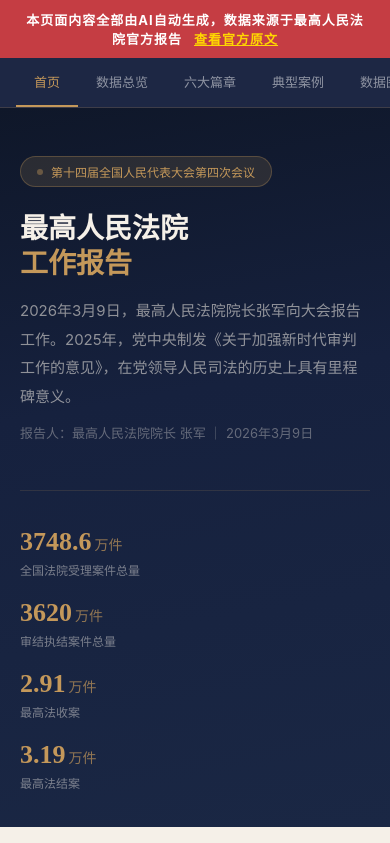
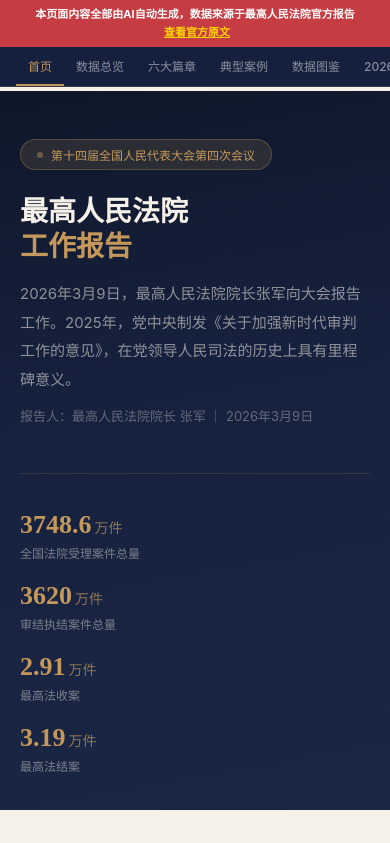
Before and after one commit to luozhibing02-ctrl/court-report-2026, a plain HTML site: page index.html in a window 390 px wide. Shown: the top 843 px of the page. Drawn offline with Linux system fonts and the light colour scheme; a web font is replaced by a local one.

Commit message:
Fix iPhone mobile header overlap with compact styles and safe-area

```diff
--- a/index.html
+++ b/index.html
@@ -28,15 +28,17 @@
   /* Fixed Header Wrapper */
   .fixed-header {
     position: fixed; top: 0; left: 0; right: 0; z-index: 10000;
+    padding-top: env(safe-area-inset-top, 0px);
+    background: var(--navy);
   }
 
   /* AI Banner */
   .ai-banner {
     background: var(--red); color: #fff; text-align: center;
-    padding: 10px 24px; font-size: 13px; font-weight: 700;
-    letter-spacing: 1px;
+    padding: 8px 16px; font-size: 12px; font-weight: 700;
+    letter-spacing: 0.5px; line-height: 1.6;
   }
-  .ai-banner a { color: #FFD700; margin-left: 8px; }
+  .ai-banner a { color: #FFD700; margin-left: 4px; white-space: nowrap; }
 
   /* Nav - sits right below banner inside wrapper */
   .nav-bar {
@@ -44,21 +46,24 @@
     display: flex; align-items: center; gap: 0; overflow-x: auto;
     border-bottom: 1px solid rgba(196,152,90,0.2);
     padding: 0 48px;
+    -webkit-overflow-scrolling: touch;
   }
   .nav-bar a {
-    display: block; padding: 14px 18px; font-size: 13px; font-weight: 500;
+    display: block; padding: 12px 16px; font-size: 13px; font-weight: 500;
     color: rgba(255,255,255,0.5); text-decoration: none; white-space: nowrap;
     border-bottom: 2px solid transparent; transition: color 0.3s, border-color 0.3s;
   }
   .nav-bar a:hover { color: rgba(255,255,255,0.85); }
   .nav-bar a.active { color: var(--gold); border-bottom-color: var(--gold); }
 
-  /* Spacer for fixed headers */
-  .header-spacer { height: 82px; }
+  /* Spacer - will be set dynamically by JS, this is fallback */
+  .header-spacer { height: 90px; }
 
   @media(max-width:768px){
-    .nav-bar { padding: 0 16px; }
-    .header-spacer { height: 120px; }
+    .ai-banner { font-size: 11px; padding: 6px 12px; letter-spacing: 0; }
+    .nav-bar { padding: 0 12px; }
+    .nav-bar a { padding: 10px 12px; font-size: 12px; }
+    .header-spacer { height: 110px; }
   }
 
   /* Hero */
@@ -569,10 +574,14 @@ for(var nl=0;nl<allNavLinks.length;nl++){
 // Set spacer height dynamically
 function updateSpacer(){
   var sp=document.querySelector(".header-spacer");
-  if(sp&&headerEl) sp.style.height=headerEl.offsetHeight+"px";
+  if(sp&&headerEl) sp.style.height=(headerEl.offsetHeight+4)+"px";
 }
 updateSpacer();
 window.addEventListener("resize",updateSpacer);
+// Re-measure after fonts load (may change banner line-wrap)
+if(document.fonts&&document.fonts.ready) document.fonts.ready.then(updateSpacer);
+setTimeout(updateSpacer,500);
+setTimeout(updateSpacer,1500);
 
 })();
 </script>
```
